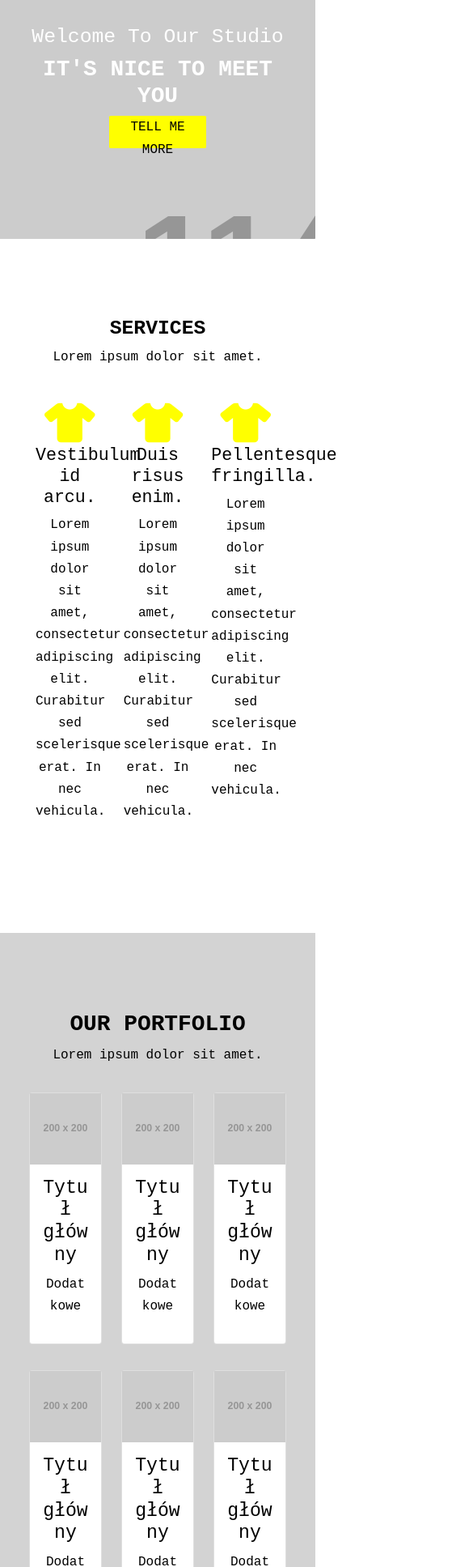
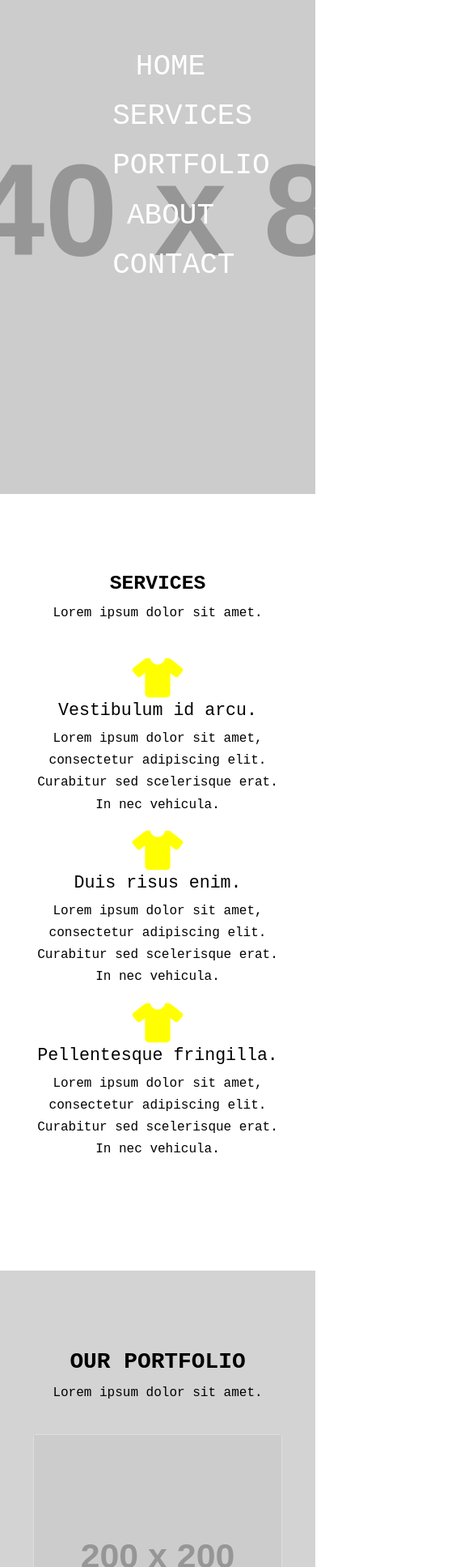
Before and after one commit to Lemarczini21/project-with-task-runner, a website: page index.html in a window 390 px wide. Shown: the part 65-2000 px from the top of the page at 81% size, 585 px wide, since content can reach past the window. Drawn offline with nearby package versions, Linux system fonts and the light colour scheme; placeholder pictures from the web are drawn by us.

Commit message:
add RWB under 600px

```diff
--- a/index.html
+++ b/index.html
@@ -14,6 +14,8 @@
     <section class="splash">
       <div class="container">
           <span class="logo">GOLDEN LOGO</span>
+        </div>
+          <div class="navigation">
             <ul>
               <li>HOME</li>
               <li>SERVICES</li>
@@ -21,31 +23,37 @@
               <li>ABOUT</li>
               <li>CONTACT</li>
             </ul>
+          </div>
+        </div>
+          <div class="header">
             <h2> Welcome To Our Studio</h2>
             <h1>IT'S NICE TO MEET YOU</h1>
-          <button class="" type="button">TELL ME MORE</button>
+            <button class="" type="button"><span>TELL ME MORE</span></button>
+          </div>
       </div>
     </section>
     <!-- Sekcja SERVICES-->
      <section class="services">
       <div class="container">
         <h2>SERVICES</h2>
+        <div class="wrapper">
         <p>Lorem ipsum dolor sit amet.</p>
         <div class="row p-4">
-          <div class="col-4">
+          <div class="col-md-4 ">
             <i class="fa-solid fa-shirt services-icon"></i>
             <h4>Vestibulum id arcu.</h4>
             <p>Lorem ipsum dolor sit amet, consectetur adipiscing elit. Curabitur sed scelerisque erat. In nec vehicula.</p>
           </div>
-          <div class="col-4">
+          <div class="col-md-4">
             <i class="fa-solid fa-shirt services-icon"></i>
             <h4>Duis risus enim.</h4>
             <p>Lorem ipsum dolor sit amet, consectetur adipiscing elit. Curabitur sed scelerisque erat. In nec vehicula.</p>
           </div>
-          <div class="col-4">
+          <div class="col-md-4">
             <i class="fa-solid fa-shirt services-icon"></i>
             <h4>Pellentesque fringilla.</h4>
             <p>Lorem ipsum dolor sit amet, consectetur adipiscing elit. Curabitur sed scelerisque erat. In nec vehicula.</p>
+          </div>
           </div>
         </div>
       </div>
@@ -53,9 +61,10 @@
     <section class="portfolio">
       <div class="container">
         <h1>OUR PORTFOLIO</h1>
+        <div class="wrapper">
           <p>Lorem ipsum dolor sit amet.</p>
           <div class="row p-3">
-        <div class="col-4">
+            <div class="col-md-4">
               <div class="card">
                 <img src="https://via.placeholder.com/200x200.png" alt="image">
                 <div class="card-body">
@@ -64,7 +73,7 @@
                 </div>
               </div>
             </div>
-        <div class="col-4">
+            <div class="col-md-4">
               <div class="card">
                 <img src="https://via.placeholder.com/200x200.png" alt="image">
                 <div class="card-body">
@@ -73,7 +82,7 @@
                 </div>
               </div>
             </div>
-        <div class="col-4">
+            <div class="col-md-4">
               <div class="card">
                 <img src="https://via.placeholder.com/200x200.png" alt="image">
                 <div class="card-body">
@@ -84,7 +93,7 @@
             </div>
           </div>
           <div class="row p-3">
-        <div class="col-4">
+            <div class="col-md-4">
               <div class="card">
                 <img src="https://via.placeholder.com/200x200.png" alt="image">
                 <div class="card-body">
@@ -93,7 +102,7 @@
                 </div>
               </div>
             </div>
-        <div class="col-4">
+            <div class="col-md-4">
               <div class="card">
                 <img src="https://via.placeholder.com/200x200.png" alt="image">
                 <div class="card-body">
@@ -102,7 +111,7 @@
                 </div>
               </div>
             </div>
-        <div class="col-4">
+            <div class="col-md-4">
               <div class="card">
                 <img src="https://via.placeholder.com/200x200.png" alt="image">
                 <div class="card-body">
@@ -113,15 +122,16 @@
             </div>
           </div>
         </div>
+      </div>
     </section>
     <!--FOOTER-->
     <section class="footer">
       <div class="container">
         <div class="row">
-          <div class="col-6">
+          <div class="col-md-6">
             <p><i class="fa-regular fa-copyright"></i> Twoja nazwa firmy Ltd.</p>
           </div>
-          <div class="col-6">
+          <div class="col-md-6">
             <ul>
               <li><i class="fab fa-facebook-f"></i></li>
               <li><i class="fa-brands fa-instagram"></i></li>
--- a/sass/style.scss
+++ b/sass/style.scss
@@ -16,27 +16,34 @@ $font-text:'Inconsolata', monospace;
 $font-header: 'Signika', sans-serif;
 
 body {
-margin: 0;
+margin: 0px;
 font-size: 16px;
 line-height: 1.7;
 font-family: $font-text;
 color:white;
+text-align: center;
 }
 
 .container {
 max-width: 1140px;
+margin: 0 auto;
+
 padding: 0 20px 0 20px;
-text-align: center;
+
 }
 
 section {
-padding: 96px 0 96px 0;
-}
+    padding: 96px 0 96px 0;
+    }
 
 /* SPLASH */
 .splash {
     position: relative;
     background-image: url('https://via.placeholder.com/1140x800.png');
+    text-align: center;
+    height: 80vh;
+    background-position: center center;
+
 }
 .splash h1{
 font-weight: bold;
@@ -44,27 +51,31 @@ font-weight: bold;
 .logo   {
     font-size: 20px;
     position: absolute;
-    margin-top: -75px;
-    margin-left: -320px;
+    top: 5%;
+    left: 10%;
     color: yellow;
+    display: block;
 }
 .splash ul {
     list-style-type: none;
     position: absolute;
-    margin-left: 580px;
-    margin-top: -75px;
     font-size: 18px;
+    top: 5%;
+    right: 5%;
 }
 .splash li{
-    display: inline;
+    display: inline-block;
 }
-button{
+button {
     background-color: yellow;
     border: none;
     border-radius: 3%;
-    height: 40px;
-    width: 120px;
-    font-size: 16px;
+    height: 10%;
+    width: 180px;
+}
+button span{
+    font-size: 20px;
+    font-weight: bold;
 }
 
 /* SERVICES */
@@ -85,16 +96,19 @@ color:yellow;
     text-align: center;
     background-color:LightGrey ;
 }
-.portfolio h1{
+.portfolio h1   {
     font-weight: bold;
 }
+.portfolio .card    {
+margin: 5px;
+}
+
 /* FOOTER */
 .footer {
-    color: black
+    color: black;
 }
 .footer ul  {
     list-style-type: none;
-    position: absolute;
 }
 .footer li{
     display: inline;
@@ -108,3 +122,27 @@ color:yellow;
     padding: 10px;
     text-align: center;
 }
+
+// MEDIA
+
+/* Extra small devices (phones, 600px and down) */
+@media only screen and (max-width: 600px) {
+    .splash ul {
+        position: absolute;
+       top: 40%;
+       left: 50%;
+       transform: translate(-50%,-50%);
+       font-size: 36px;
+       justify-content: center;
+    }
+    .splash li{
+        display: block;
+    }
+
+    .logo{
+        display: none;
+    }
+    .header {
+        display: none;
+    }
+}
```
Also changed, not shown: css/style.css, 1 other file. Lines whose indentation alone changed are shown as unchanged.
